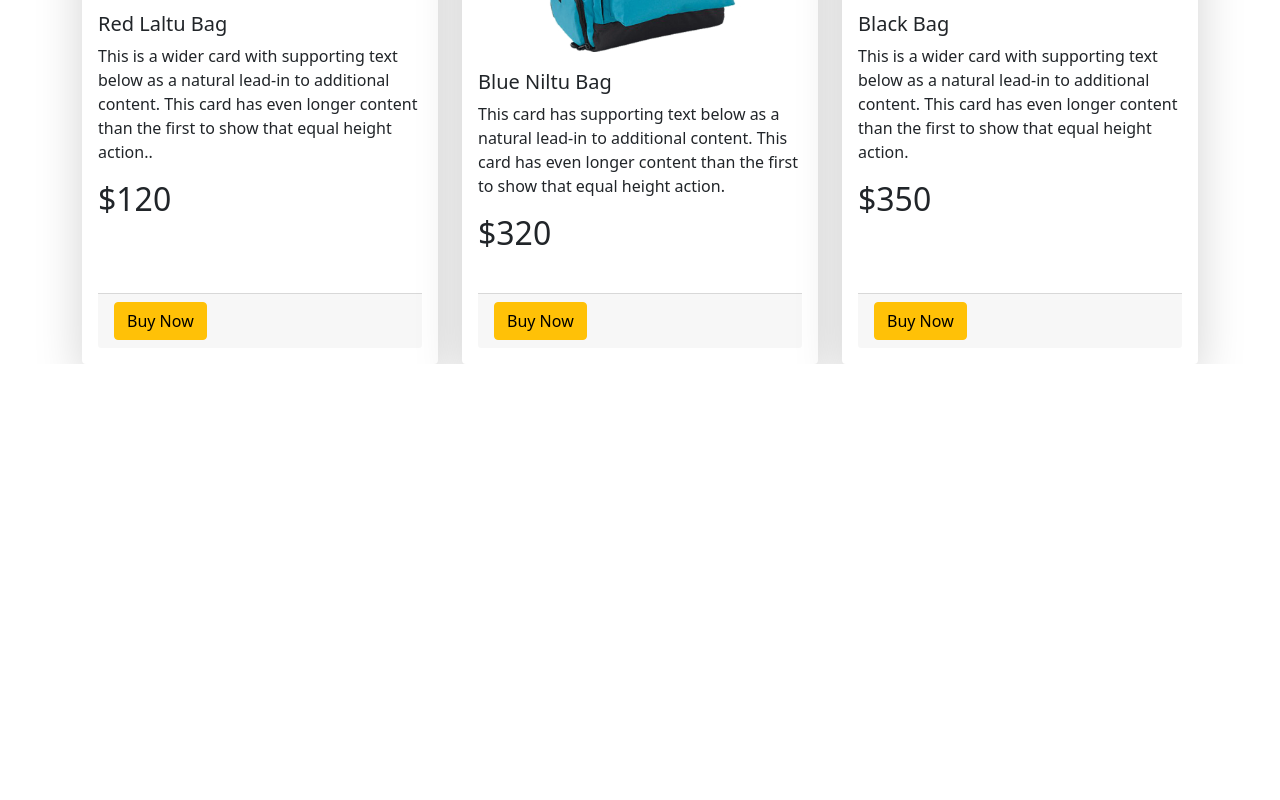
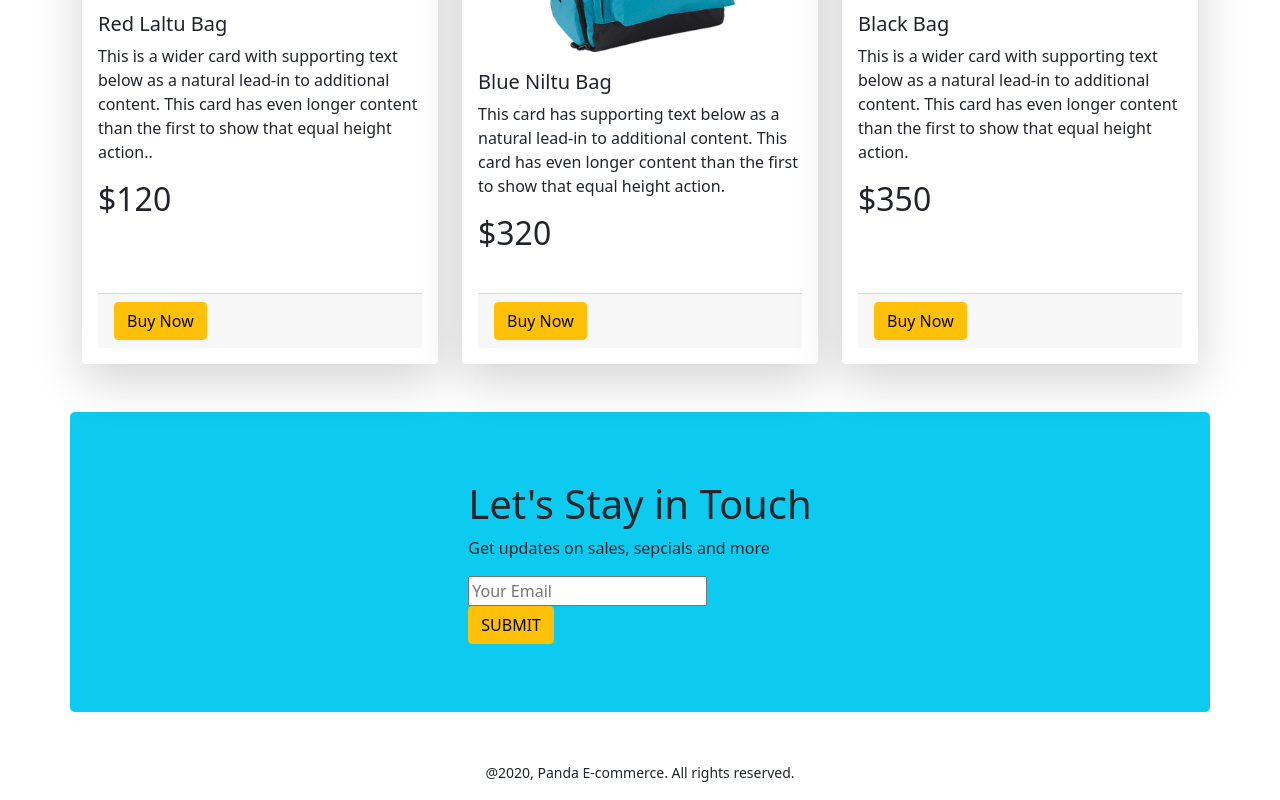
Before and after one commit to Zonaid243/panda-E-commerce, a plain HTML site: page index.html in a window 1280 px wide. Shown: the part 1787-2587 px from the top of the page. Before the commit the page ends 2151 px from the top, so only its background shows below. Drawn offline with nearby package versions, Linux system fonts and the light colour scheme.

Commit message:
footer done

```diff
--- a/index.html
+++ b/index.html
@@ -193,7 +193,7 @@
 
         <!-- Backpack started  -->
 
-        <section class="container mt-5">
+        <section class="container my-5">
             <h2>Backpack</h2>
             <div class="row row-cols-1 row-cols-md-2 row-cols-lg-3 g-4">
                 <div class="col">
@@ -240,9 +240,22 @@
                 </div>
             </div>
         </section>
+        <!-- subscribe part start -->
+        <section style="height: 300px;" class="container d-flex justify-content-center bg-info align-items-center rounded-3">
+           <div>
+                <h1>Let's Stay in Touch</h1>
+                <p>Get updates on sales, sepcials and more</p>
+                <input type="text" placeholder="Your Email"> <br>
+                <button class="btn btn-warning">SUBMIT</button>
+           </div>
+        </section>
+
+
     </main>
 
-
+<footer class="mt-5 text-center">
+<p> <small>@2020, Panda E-commerce. All rights reserved.</small></p>
+</footer>
 
     <!-- bootstrap script -->
     <script src="https://cdn.jsdelivr.net/npm/bootstrap@5.0.2/dist/js/bootstrap.bundle.min.js"
```
